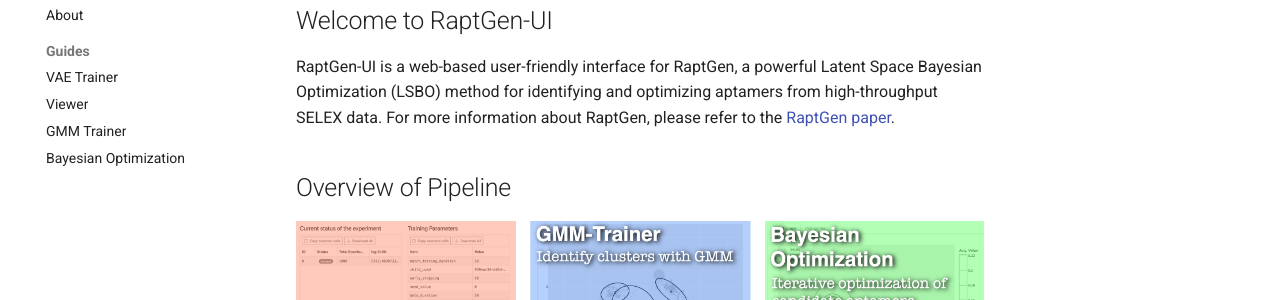
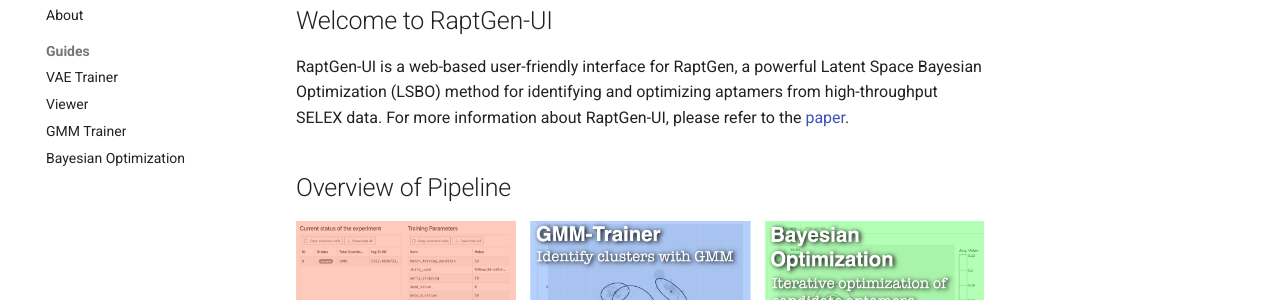
Before and after one commit to unkosan/RaptGen-UI, an MkDocs documentation site: the page built from docs/index.md, in a window 1280 px wide and 1030 px high. Shown: the part 177-477 px from the top of the window. Built offline with MkDocs 1.6.1 and Material for MkDocs 9.7.7, drawn with Linux system fonts in a browser that asks for light colours; comment, search, counter and statistics services are not loaded.

Commit message:
feat: added paper info to the summary

```diff
--- a/docs/index.md
+++ b/docs/index.md
@@ -2,7 +2,7 @@
 
 ## Welcome to RaptGen-UI
 
-RaptGen-UI is a web-based user-friendly interface for RaptGen, a powerful Latent Space Bayesian Optimization (LSBO) method for identifying and optimizing aptamers from high-throughput SELEX data. For more information about RaptGen, please refer to the [RaptGen paper](https://doi.org/10.1038/s43588-022-00249-6).
+RaptGen-UI is a web-based user-friendly interface for RaptGen, a powerful Latent Space Bayesian Optimization (LSBO) method for identifying and optimizing aptamers from high-throughput SELEX data. For more information about RaptGen-UI, please refer to the [paper](https://doi.org/10.1093/bioadv/vbaf120).
 
 ## Overview of Pipeline
 
```
Also changed, not shown: README.md (+2 -2 lines).
